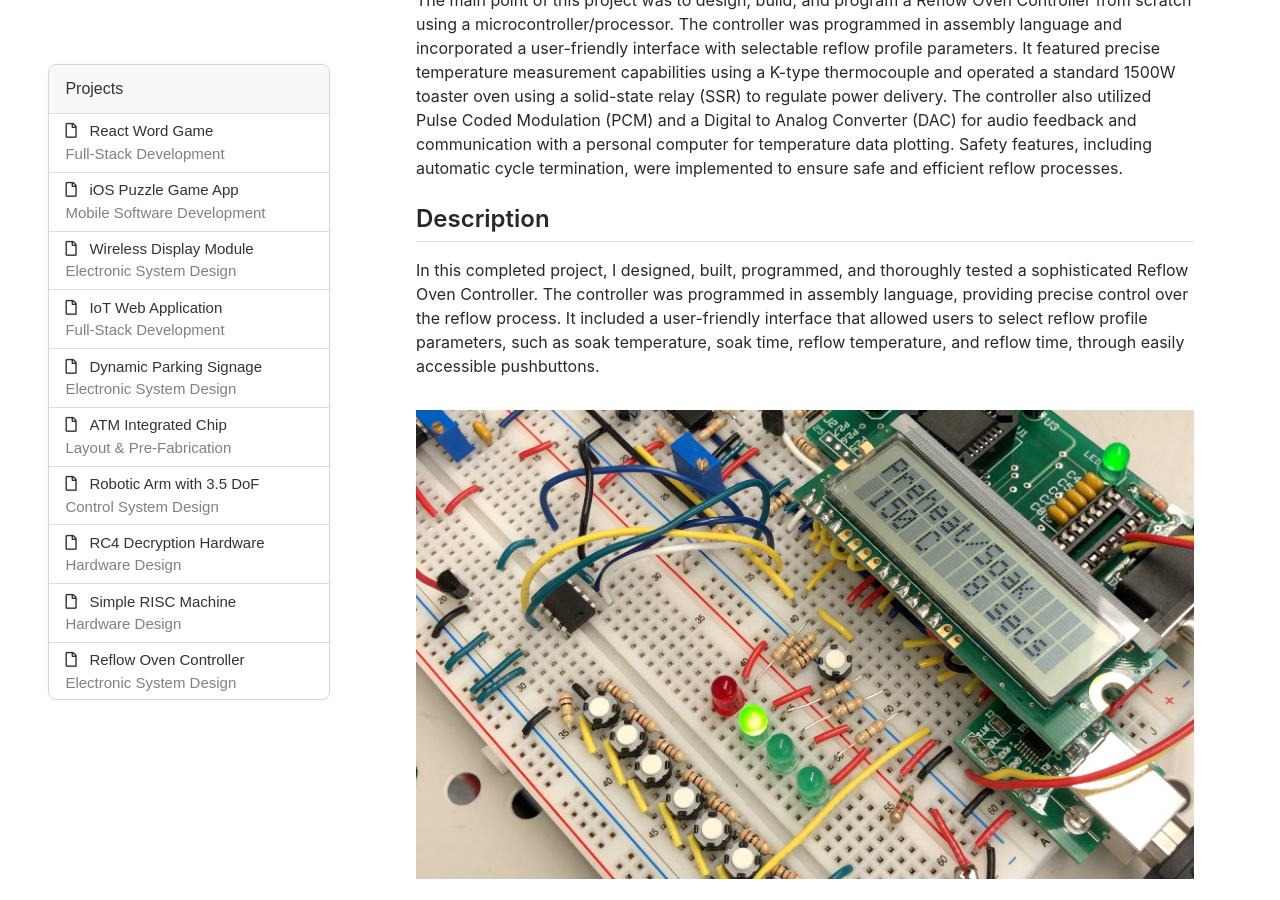
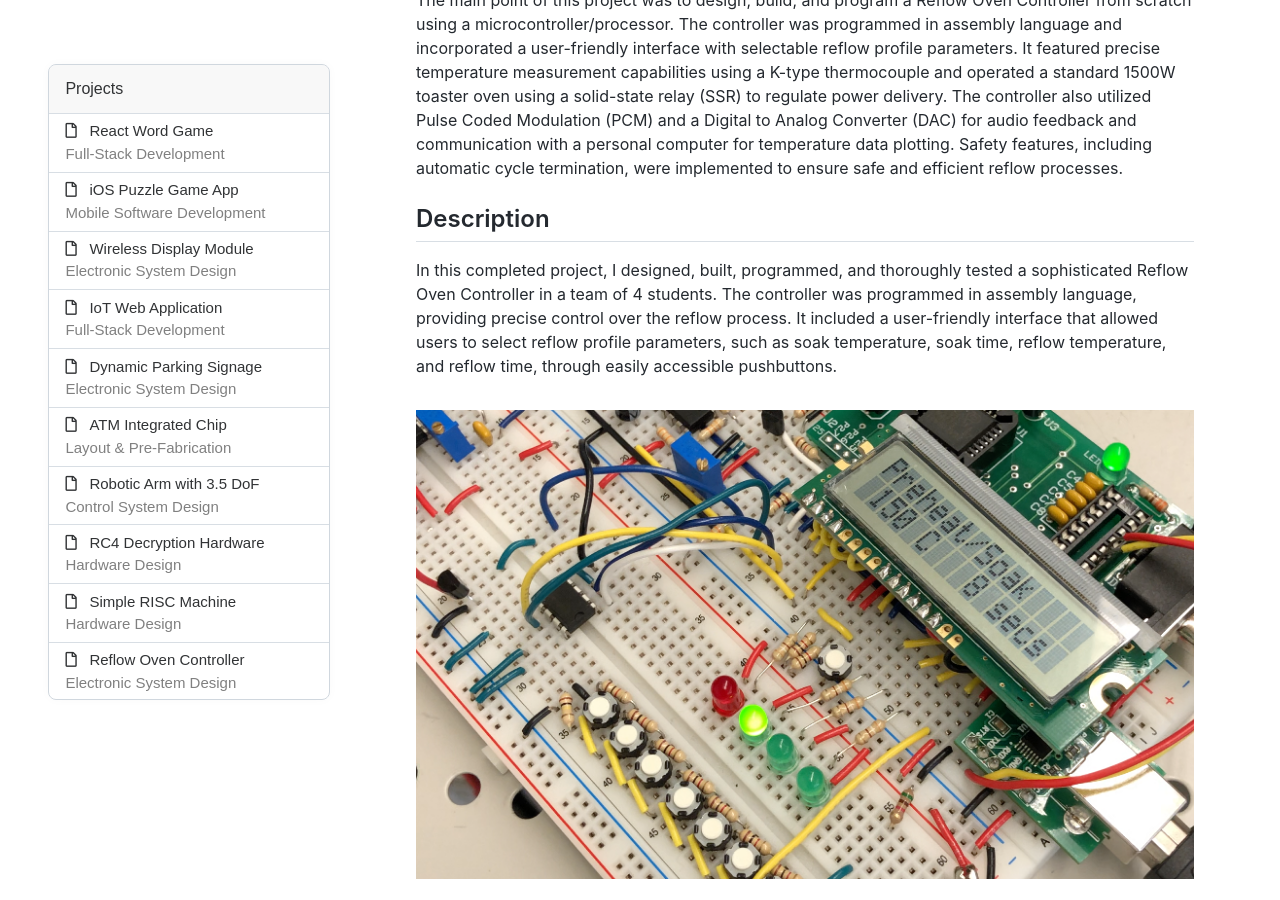
Before and after one commit to jaredgendron/jaredgendron.github.io, a Jekyll site: the page built from _projects/ReflowController.md, in a window 1280 px wide and 900 px high, scrolled down 381 px. Built offline with Jekyll 4.4.1, drawn with Linux system fonts in a browser that asks for light colours; nearby versions of some CDN libraries.

Commit message:
removed lastest update tag

```diff
--- a/_projects/ReflowController.md
+++ b/_projects/ReflowController.md
@@ -20,7 +20,7 @@
 
 ## Description
 
-In this completed project, I designed, built, programmed, and thoroughly tested a sophisticated Reflow Oven Controller. The controller was programmed in assembly language, providing precise control over the reflow process. It included a user-friendly interface that allowed users to select reflow profile parameters, such as soak temperature, soak time, reflow temperature, and reflow time, through easily accessible pushbuttons.
+In this completed project, I designed, built, programmed, and thoroughly tested a sophisticated Reflow Oven Controller in a team of 4 students. The controller was programmed in assembly language, providing precise control over the reflow process. It included a user-friendly interface that allowed users to select reflow profile parameters, such as soak temperature, soak time, reflow temperature, and reflow time, through easily accessible pushbuttons.
 
 ![Image](/assets/images/ReflowController/userInterface.png)
 
--- a/pages/portfolio.html
+++ b/pages/portfolio.html
@@ -6,7 +6,7 @@
 <div class="wrapper">
   <div class="list">
     <h1>Engineering Portfolio</h1>
-    <div class="update"><p>Last update: <span class="updateTime">Enable JavaScript</span></p></div>
+    <!-- <div class="update"><p>Last update: <span class="updateTime">Enable JavaScript</span></p></div> -->
 
     <br>
     Welcome to my engineering portfolio. I'm excited to showcase my world of innovation, problem-solving, and creative engineering solutions. Explore this collection of projects, designs, and achievements that reflect my passion for pushing the boundaries of technology and making a positive impact on the world.
@@ -35,4 +35,4 @@
   </div>
 </div>
 
-<script src="/assets/js/fetchUpdate.js" type="text/javascript"></script>
+<!-- <script src="/assets/js/fetchUpdate.js" type="text/javascript"></script> -->
```
